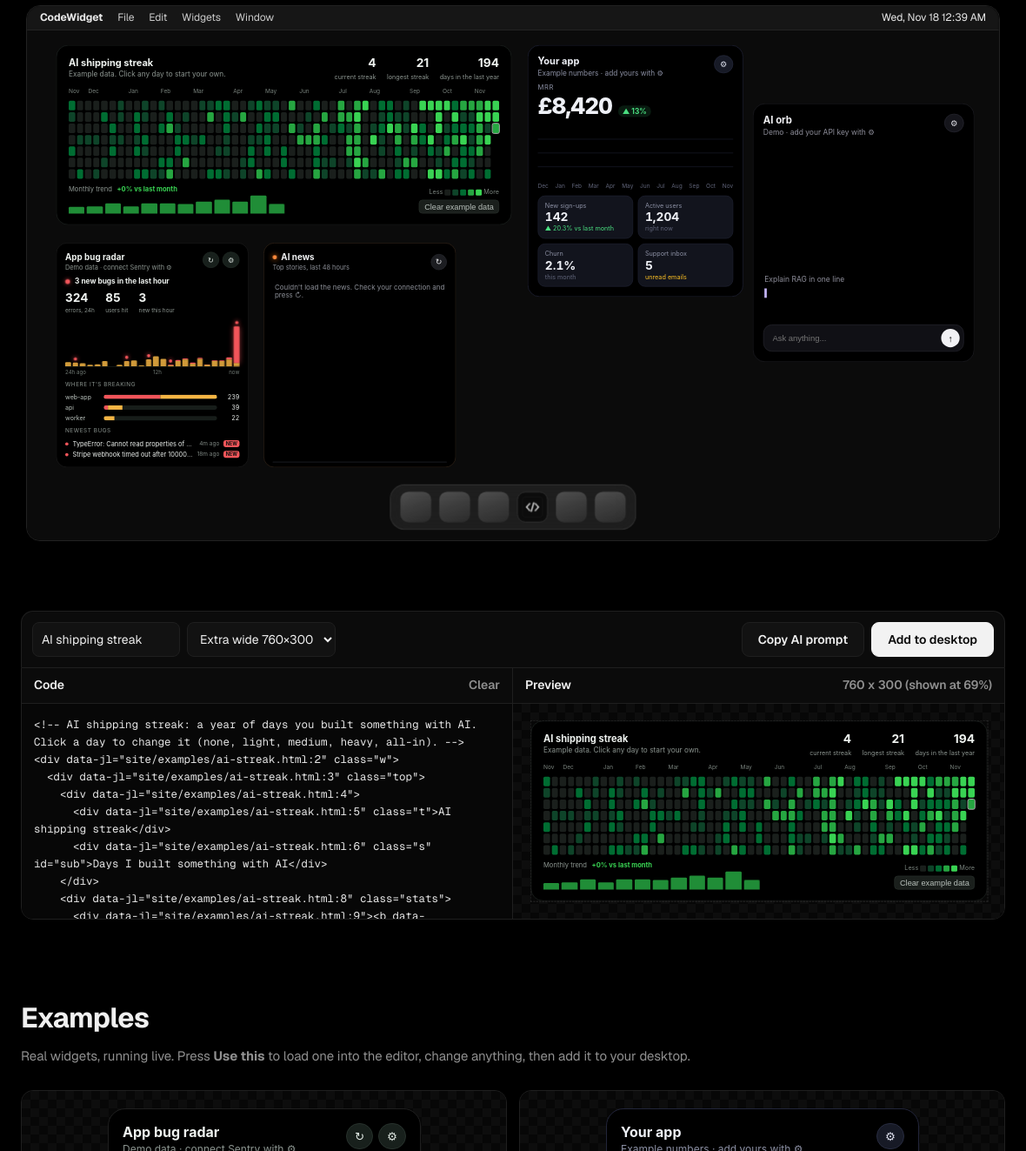
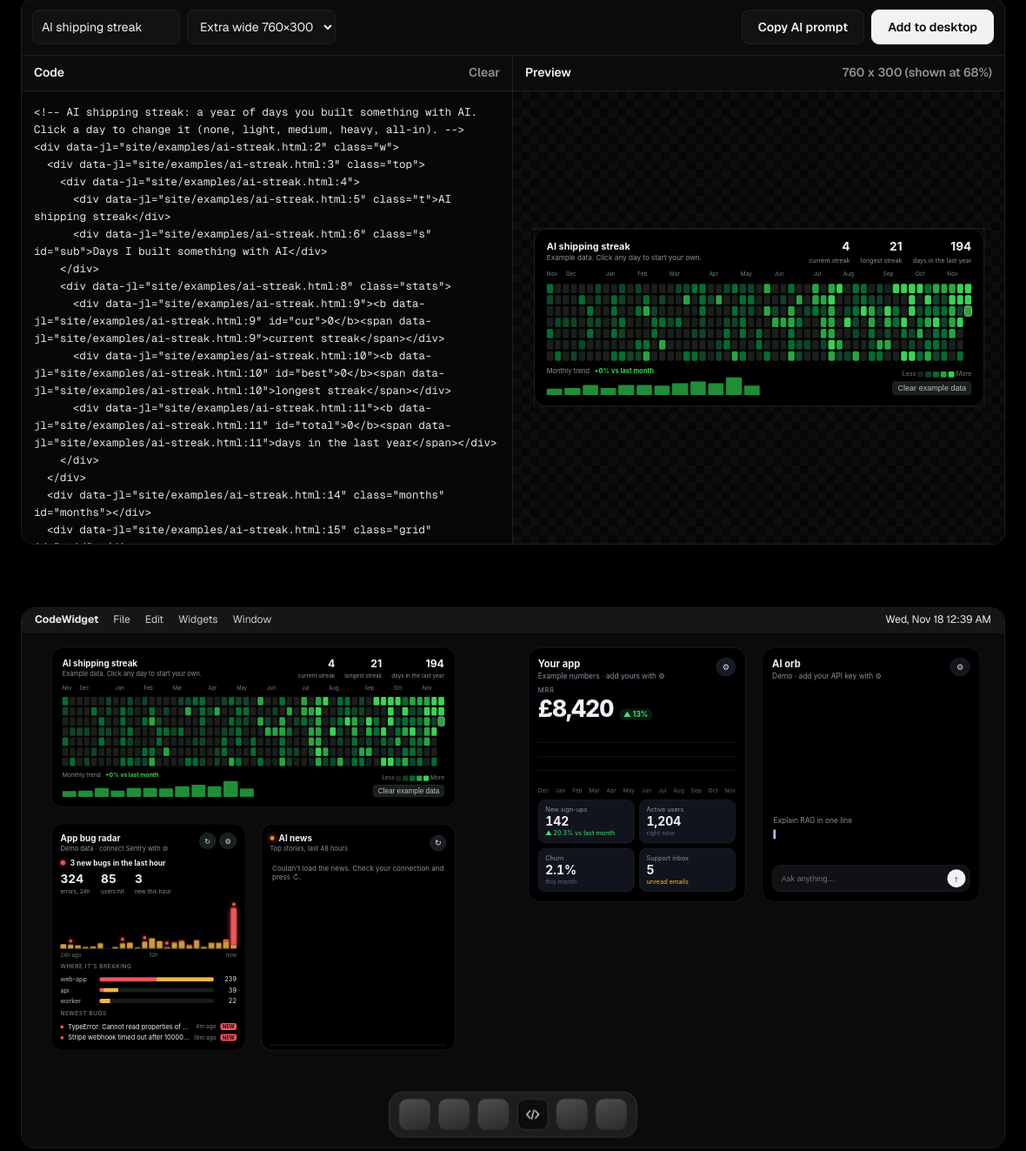
Before and after one commit to thomaslrw/CodeWidget, an Electron app: page site/index.html in a window 1180 px wide. Shown: the part 512-1835 px from the top of the page at 87% size. Drawn offline with nearby package versions, Linux system fonts and the light colour scheme; no server answers; files whose address does not match are found by name.

Commit message:
Website: editor at the top, bigger on desktop; desktop showcase below it and realigned
- The code editor and preview now sit right under the headline; the live desktop comes after it.
- Desktop: the editor is about the same size as the desktop showcase, with a roomy 520px preview
  the widget is scaled to fit. Phones keep the compact preview that fits the widget.
- Desktop showcase: AI orb moved up level with Your app, both at the same size; the AI shipping
  streak scaled down so it spans exactly from the bug radar's left edge to AI news's right edge, with
  those two moved up to match.
- Link preview image updated.

Co-Authored-By: Claude Opus 5.5 <noreply@anthropic.com>
Claude-Session: https://claude.ai/code/session_017AiLmdtveXdU2VAx4AALy7

```diff
--- a/site/app.js
+++ b/site/app.js
@@ -84,10 +84,15 @@ function layout() {
   const { width, height } = size();
   frameBox.style.width = `${width}px`;
   frameBox.style.height = `${height}px`;
-  // Fit the width of the box (and never taller than 560px), then make the box just tall enough for it.
-  const scale = Math.max(0.05, Math.min(1, (stage.clientWidth - 40) / width, 560 / height));
+  // Desktop: a big editor with a roomy preview, the widget scaled to fit inside it.
+  // Phones: the preview box is just tall enough for the widget, so it doesn't waste space.
+  const big = window.innerWidth > 820;
+  const boxH = 520;
+  const scale = big
+    ? Math.max(0.05, Math.min(1, (stage.clientWidth - 48) / width, (boxH - 48) / height))
+    : Math.max(0.05, Math.min(1, (stage.clientWidth - 40) / width, 560 / height));
   frameBox.style.transform = `scale(${scale})`;
-  stage.style.height = `${Math.round(height * scale) + 40}px`;
+  stage.style.height = big ? `${boxH}px` : `${Math.round(height * scale) + 40}px`;
   $("previewSize").textContent = `${width} x ${height}${scale < 1 ? ` (shown at ${Math.round(scale * 100)}%)` : ""}`;
 }
 
--- a/site/index.html
+++ b/site/index.html
@@ -45,27 +45,6 @@
     <a class="btn big ghost" href="#download" data-download>Download</a>
   </div>
 
-  <div class="showcase reveal" id="showcase" aria-label="A desktop with CodeWidget widgets on it">
-    <div class="desk" id="desk">
-      <div class="menubar">
-        <span class="mb-left"><b>CodeWidget</b><span>File</span><span>Edit</span><span>Widgets</span><span>Window</span></span>
-        <span class="mb-right" id="mbClock"></span>
-      </div>
-      <div class="dw" data-src="examples/ai-streak.html" data-w="760" data-h="300" data-x="36" data-y="48" data-s="0.74"></div>
-      <div class="dw" data-src="examples/bug-radar.html" data-w="360" data-h="420" data-x="36" data-y="292" data-s="0.66"></div>
-      <div class="dw" data-src="examples/ai-news.html" data-w="360" data-h="420" data-x="292" data-y="292" data-s="0.66"></div>
-      <div class="dw" data-src="examples/founder-dashboard.html" data-w="360" data-h="420" data-x="618" data-y="48" data-s="0.74"></div>
-      <div class="cw-win" id="cwWin">
-        <div class="cw-title"><span class="lights"><i></i><i></i><i></i></span><span>CodeWidget</span><span class="cw-add" id="cwAdd">Add widget</span></div>
-        <div class="cw-body">
-          <pre class="cw-code" id="typer"></pre>
-          <div class="cw-preview"><span>Preview</span></div>
-        </div>
-      </div>
-      <div class="dw fly" id="flyer" data-src="examples/ai-orb.html" data-w="360" data-h="420" data-x="896" data-y="120" data-s="0.76"></div>
-      <div class="dock"><i></i><i></i><i></i><i class="me"></i><i></i><i></i></div>
-    </div>
-  </div>
   <p class="mobile-note">CodeWidget is for desktop computers. Open this page on your Mac or PC to make a widget.</p>
 </header>
 
@@ -100,6 +79,30 @@
           <iframe id="preview" title="Preview" sandbox="allow-scripts allow-same-origin allow-forms allow-modals allow-popups allow-popups-to-escape-sandbox" allow="clipboard-write"></iframe>
         </div>
       </div>
+    </div>
+  </div>
+</section>
+
+<section class="showcase-wrap">
+  <div class="showcase reveal" id="showcase" aria-label="A desktop with CodeWidget widgets on it">
+    <div class="desk" id="desk">
+      <div class="menubar">
+        <span class="mb-left"><b>CodeWidget</b><span>File</span><span>Edit</span><span>Widgets</span><span>Window</span></span>
+        <span class="mb-right" id="mbClock"></span>
+      </div>
+      <div class="dw" data-src="examples/ai-streak.html" data-w="760" data-h="300" data-x="36" data-y="48" data-s="0.6495"></div>
+      <div class="dw" data-src="examples/bug-radar.html" data-w="360" data-h="420" data-x="36" data-y="263" data-s="0.66"></div>
+      <div class="dw" data-src="examples/ai-news.html" data-w="360" data-h="420" data-x="292" data-y="263" data-s="0.66"></div>
+      <div class="dw" data-src="examples/founder-dashboard.html" data-w="360" data-h="420" data-x="618" data-y="48" data-s="0.74"></div>
+      <div class="cw-win" id="cwWin">
+        <div class="cw-title"><span class="lights"><i></i><i></i><i></i></span><span>CodeWidget</span><span class="cw-add" id="cwAdd">Add widget</span></div>
+        <div class="cw-body">
+          <pre class="cw-code" id="typer"></pre>
+          <div class="cw-preview"><span>Preview</span></div>
+        </div>
+      </div>
+      <div class="dw fly" id="flyer" data-src="examples/ai-orb.html" data-w="360" data-h="420" data-x="904" data-y="48" data-s="0.74"></div>
+      <div class="dock"><i></i><i></i><i></i><i class="me"></i><i></i><i></i></div>
     </div>
   </div>
 </section>
--- a/site/style.css
+++ b/site/style.css
@@ -66,7 +66,7 @@ h1 .soft { color: #8f8f8f; }
 
 /* The live desktop: a 1200 x 660 scene, scaled to fit. */
 .showcase {
-  position: relative; margin: 56px auto 0; max-width: 1120px; aspect-ratio: 1200 / 660; border-radius: 16px; overflow: hidden;
+  position: relative; margin: 0 auto; max-width: 1132px; aspect-ratio: 1200 / 660; border-radius: 16px; overflow: hidden;
   border: 1px solid #222; box-shadow: inset 0 1px 0 rgba(255,255,255,0.06);
   text-align: left;
 }
@@ -123,7 +123,8 @@ h1 .soft { color: #8f8f8f; }
 
 .mobile-note { display: none; margin: 18px auto 0; padding: 10px 14px; border: 1px solid var(--line); border-radius: 10px; color: var(--sub); background: var(--panel); font-size: 13px; max-width: 420px; }
 
-.maker { max-width: 1180px; margin: 0 auto 24px; padding: 40px 24px 0; scroll-margin-top: 70px; }
+.maker { max-width: 1180px; margin: 0 auto; padding: 8px 24px 0; scroll-margin-top: 70px; }
+.showcase-wrap { max-width: 1180px; margin: 0 auto; padding: 72px 24px 0; }
 .maker-bar {
   display: flex; flex-wrap: wrap; align-items: center; justify-content: space-between; gap: 10px;
   padding: 12px; border: 1px solid var(--line); border-bottom: 0; border-radius: 14px 14px 0 0; background: var(--panel);
@@ -263,7 +264,8 @@ details p { color: #cfcfcf; margin: 10px 0 0; }
 @media (max-width: 820px) {
   .hero { padding-top: 32px; }
   .ctas .ghost { display: none; }
-  .showcase { margin-top: 36px; border-radius: 10px; }
+  .showcase { border-radius: 10px; }
+  .showcase-wrap { padding-top: 40px; }
   .nav-links a:not(.btn) { display: none; }
   .mobile-note { display: block; }
   .panes { grid-template-columns: 1fr; height: auto; }
```
Also changed, not shown: site/og.png.
